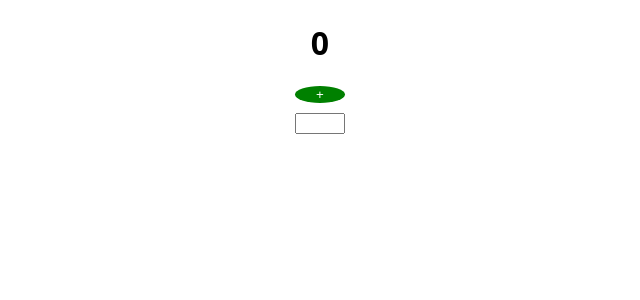
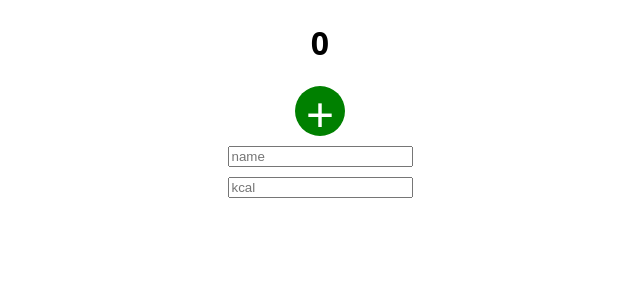
Before and after one commit to WE-Kaito/calorie-and-workout-tracker-neuefische-capstone, a Next.js app: page / in a window 1280 px wide. Shown: the top 300 px of the page, without its empty margins (320-960 px from the left). Built offline with nearby package versions, Linux system fonts and the light colour scheme.

Commit message:
added ConsumedList and state with additional input for daily history

```diff
--- a/components/AddCalories.js
+++ b/components/AddCalories.js
@@ -1,33 +1,43 @@
 import styled from "styled-components";
+import useCalorieStore from "../utils/useCalorieStore";
 
 const AddCalorieButton = styled.button`
   background-color: green;
   color: white;
   border: none;
   border-radius: 50%;
+  width: 50px;
+  height: 50px;
+  font-size: 3rem;
 `;
 
 const AddCalorieForm = styled.form`
   display: flex;
   flex-direction: column;
-  width: 50px;
+  align-items: center;
+  width: 200px;
   gap: 10px;
 `;
 
-export default function AddCalories({ addDailyCount }) {
+export default function AddCalories() {
+  const { addDailyCount, addDailyMeal } = useCalorieStore();
+
   function handleSubmit(event) {
     event.preventDefault();
     const formdata = new FormData(event.target);
     const data = Object.fromEntries(formdata);
     const calories = parseInt(data.calories);
     addDailyCount(calories);
+    addDailyMeal(data.name, calories);
+    event.target.reset();
   }
   return (
     <AddCalorieForm onSubmit={handleSubmit}>
       <AddCalorieButton>
         <span>+</span>
       </AddCalorieButton>
-      <input type="number" name="calories" required></input>
+      <input type="text" name="name" placeholder="name" required />
+      <input type="number" name="calories" placeholder="kcal" required />
     </AddCalorieForm>
   );
 }
--- /dev/null
+++ b/components/ConsumedList.js
@@ -0,0 +1,32 @@
+import styled from "styled-components";
+import useCalorieStore from "../utils/useCalorieStore";
+
+const StyledList = styled.div`
+  display: flex;
+  flex-direction: column;
+  justify-content: space-between;
+  gap: 0.8rem;
+  width: 200px;
+`;
+const StyledListItem = styled.div`
+display: flex;
+justify-content: space-between;
+background-color: lightskyblue;
+border 1px solid black;
+filter: drop-shadow(0 0 0.05rem black);
+`;
+
+export default function ConsumedList() {
+  const { dailyMeals } = useCalorieStore();
+
+  return (
+    <StyledList>
+      {dailyMeals.map((meal) => (
+        <StyledListItem key={meal.name}>
+          <span>{`${meal.name}`}</span>
+          <span>{`${meal.calories} kcal`}</span>
+        </StyledListItem>
+      ))}
+    </StyledList>
+  );
+}
--- a/pages/index.js
+++ b/pages/index.js
@@ -1,6 +1,7 @@
 import AddCalories from "../components/AddCalories";
 import useCalorieStore from "../utils/useCalorieStore";
 import styled from "styled-components";
+import ConsumedList from "../components/ConsumedList";
 
 const StyledDiv = styled.div`
   display: flex;
@@ -9,12 +10,13 @@ const StyledDiv = styled.div`
 `;
 
 export default function HomePage() {
-  const { dailyCount, addDailyCount } = useCalorieStore();
+  const { dailyCount } = useCalorieStore();
 
   return (
     <StyledDiv>
       <h1>{dailyCount}</h1>
-      <AddCalories addDailyCount={addDailyCount} />
+      <AddCalories />
+      <ConsumedList />
     </StyledDiv>
   );
 }
--- a/utils/useCalorieStore.js
+++ b/utils/useCalorieStore.js
@@ -2,9 +2,17 @@ import { create } from "zustand";
 
 const useCalorieStore = create((set) => ({
   dailyCount: 0,
+  dailyMeals: [],
   // initiateDailyCount: reset at midnight
   addDailyCount: (userInput) =>
     set((state) => ({ dailyCount: state.dailyCount + userInput })),
+  addDailyMeal: (nameUserInput, caloriesUserInput) =>
+    set((state) => ({
+      dailyMeals: [
+        ...state.dailyMeals,
+        { name: `${nameUserInput}`, calories: `${caloriesUserInput}` },
+      ],
+    })),
 }));
 
 export default useCalorieStore;
```
